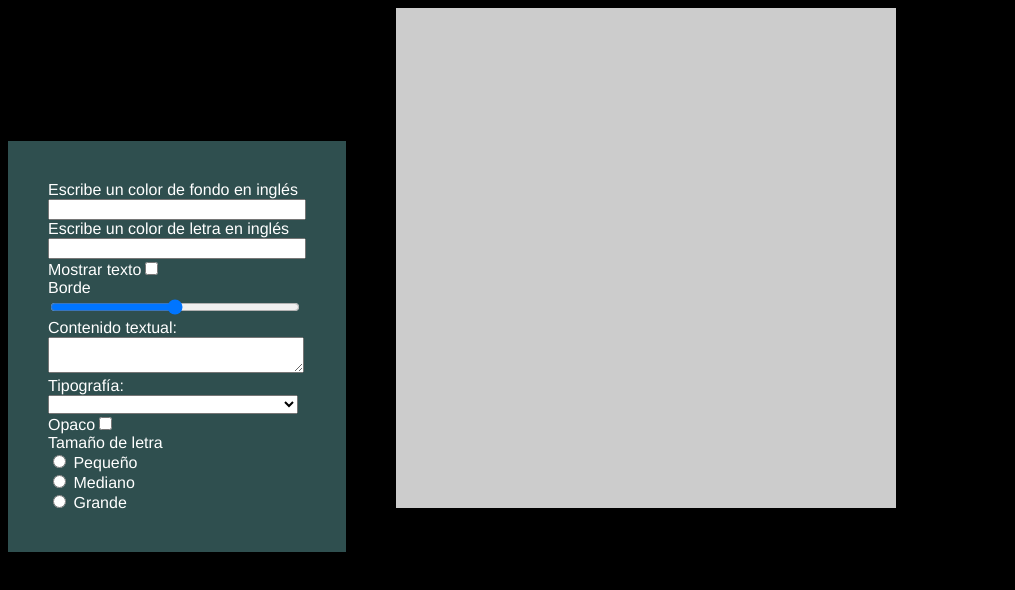
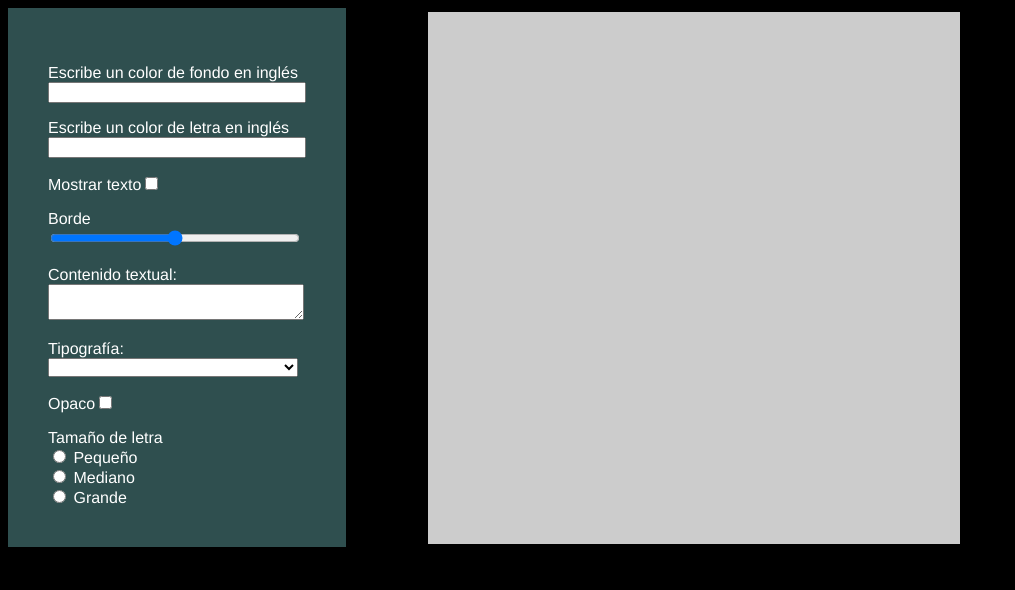
Before and after one commit to estefanitapia/desafio-template_y_rendering_en_vue, a Vue app: page / in a window 1280 px wide. Shown: the top 590 px of the page, without its empty margins (0-1015 px from the left). Built offline with nearby package versions, Linux system fonts and the light colour scheme.

Commit message:
ultimos estilos y readme

```diff
--- a/src/components/MaquetaInterfaz.vue
+++ b/src/components/MaquetaInterfaz.vue
@@ -3,105 +3,160 @@
     <form class="form">
       <div>
         <span>Escribe un color de fondo en inglés</span>
-        <br>
+        <br />
         <input class="form-control ancho" v-model="colorCuadrado" />
       </div>
       <div>
         <span>Escribe un color de letra en inglés</span>
-        <br>
+        <br />
         <input class="form-control ancho" v-model="colorLetra" />
       </div>
       <div>
         <label>Mostrar texto</label>
-        <input v-model="show" type="checkbox">
+        <input v-model="show" type="checkbox" />
       </div>
       <div>
         <label for="customRange2" class="form-label ancho">Borde</label>
-        <br>
-        <input v-model="border" type="range" class="form-range ancho" :min="minimo" :max="maximo" step="0.5"
-          id="customRange2">
+        <br />
+        <input
+          v-model="border"
+          type="range"
+          class="form-range ancho"
+          :min="minimo"
+          :max="maximo"
+          step="0.5"
+          id="customRange2"
+        />
       </div>
       <div>
         <label>Contenido textual: </label>
-        <br>
-        <textarea v-model="texto"></textarea>
+        <br />
+        <textarea maxlength="200" v-model="texto"></textarea>
       </div>
+      <div>
         <label>Tipografía: </label>
-      <br>
+        <br />
         <select v-model="typography">
-        <option :key="tipografia" v-for="tipografia in tipografias" :value="tipografia">{{ tipografia }}</option>
+          <option
+            :key="tipografia"
+            v-for="tipografia in tipografias"
+            :value="tipografia"
+          >
+            {{ tipografia }}
+          </option>
         </select>
+      </div>
+
       <div>
         <label>Opaco</label>
-        <input v-model="opaco" type="checkbox">
+        <input v-model="opaco" type="checkbox" />
       </div>
       <div>
         <span>Tamaño de letra</span>
         <div class="form-check">
-              <input class="form-check-input" type="radio" name="flexRadioDefault" id="p" value="0.5rem"
-                v-model="size" />
+          <input
+            class="form-check-input"
+            type="radio"
+            name="flexRadioDefault"
+            id="p"
+            value="1rem"
+            v-model="size"
+          />
           <label class="form-check-label fw-normal" for="p"> Pequeño </label>
         </div>
         <div class="form-check">
-              <input class="form-check-input" type="radio" name="flexRadioDefault" id="m" value="1rem"
-                v-model="size" />
+          <input
+            class="form-check-input"
+            type="radio"
+            name="flexRadioDefault"
+            id="m"
+            value="1.5rem"
+            v-model="size"
+          />
           <label class="form-check-label fw-normal" for="m"> Mediano </label>
         </div>
         <div class="form-check">
-              <input class="form-check-input" type="radio" name="flexRadioDefault" id="g" value="5rem"
-                v-model="size" />
+          <input
+            class="form-check-input"
+            type="radio"
+            name="flexRadioDefault"
+            id="g"
+            value="2rem"
+            v-model="size"
+          />
           <label class="form-check-label fw-normal" for="g"> Grande </label>
         </div>
       </div>
     </form>
-    <div id="cuadrado"
-      :style="{ background: colorCuadrado, color: colorLetra, borderRadius: radioCompleto, fontFamily: typography, fontSize: size, }"
-      :class="{ 'opaco': opaco }">
-      <h1 v-if="show"> {{ texto }}</h1>
+    <div
+      id="cuadrado"
+      :style="{
+        background: colorCuadrado,
+        color: colorLetra,
+        borderRadius: radioCompleto,
+        fontFamily: typography,
+        fontSize: size,
+      }"
+      :class="{ opaco: opaco }"
+    >
+      <p v-if="show">{{ texto }}</p>
     </div>
-
-
   </div>
 </template>
 
 <script>
 export default {
-  name: 'ModidicarCuadro',
+  name: "ModidicarCuadro",
   data() {
     return {
       colorCuadrado: "",
       colorLetra: "",
       show: "",
       border: "",
-      minimo: "",
-      maximo: "",
+      minimo: "1",
+      maximo: "50",
       texto: "",
       typography: "",
       opaco: false,
       size: "",
-      tipografias: ["Times New Roman", "Georgia", "Arial", "Verdana", "Tahoma", "Sanvito", "Courier",],
-
+      tipografias: [
+        "Times New Roman",
+        "Georgia",
+        "Arial",
+        "Verdana",
+        "Tahoma",
+        "Sanvito",
+        "Courier",
+      ],
     };
   },
   computed: {
     radioCompleto() {
-      return this.border + "px"
+      return this.border + "%";
     },
-  }
-}
+  },
+};
 </script>
 
+<!-- Add "scoped" attribute to limit CSS to this component only -->
+<style>
+.container {
+  display: flex;
+  align-items: stretch;
+  gap: 2rem;
+}
 
-<!-- Add "scoped" attribute to limit CSS to this component only -->
-<style scoped>
 #cuadrado {
   width: 500px;
   height: 500px;
-  display: inline-block;
+  display: flex;
   align-items: center;
   justify-content: center;
   background-color: #ccc;
   margin-left: 50px;
+  overflow: auto;
+  padding: 1rem;
+  align-self: center;
 }
 
 form {
@@ -113,13 +168,19 @@ form {
   gap: 15px;
   padding: 40px;
   font-size: 16px;
+
+  & > div {
+    margin-top: 1rem;
+  }
 }
 
 .opaco {
   opacity: 0.5; /* o cualquier valor de opacidad que desees */
 }
 
-.ancho, textarea, select {
+.ancho,
+textarea,
+select {
   width: 250px;
 }
 </style>
```
Also changed, not shown: src/assets/form.png (added), 1 other file (tests, documents, lock files or other folders). Lines whose indentation alone changed are shown as unchanged.
